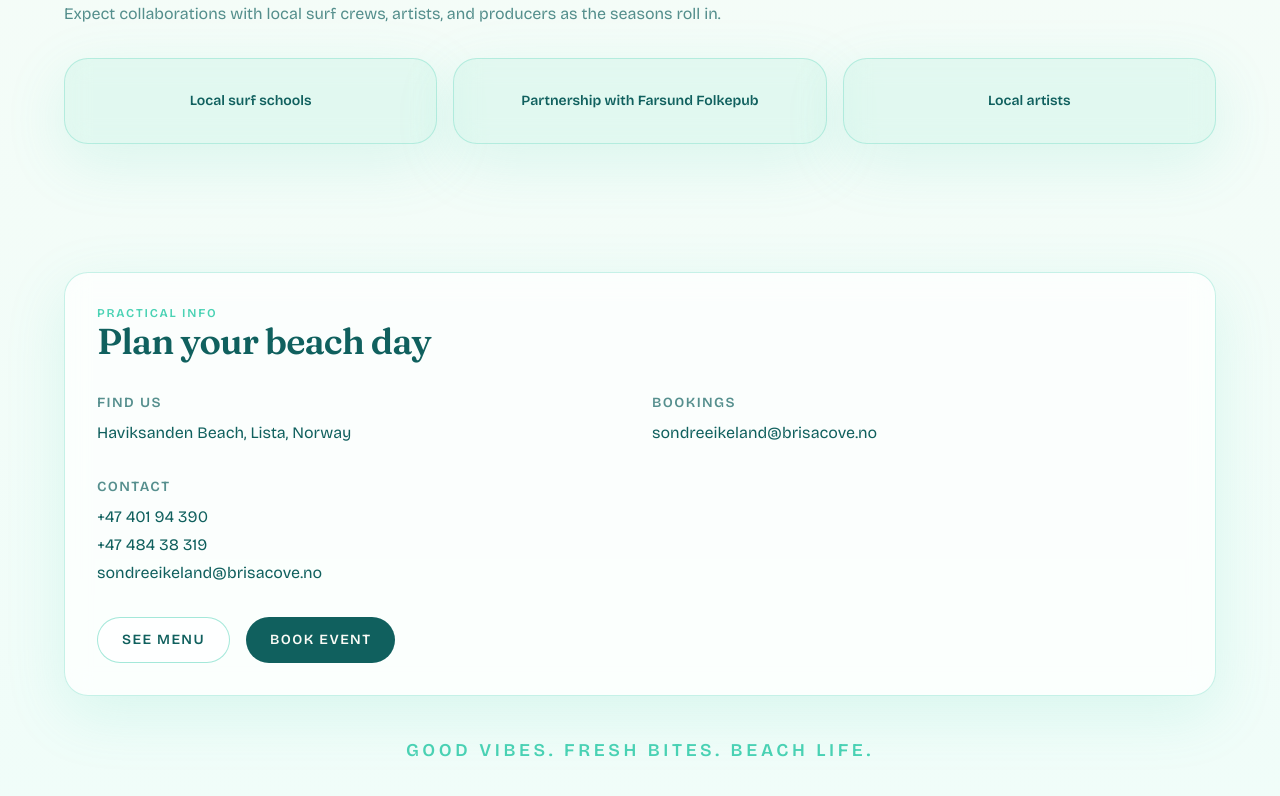
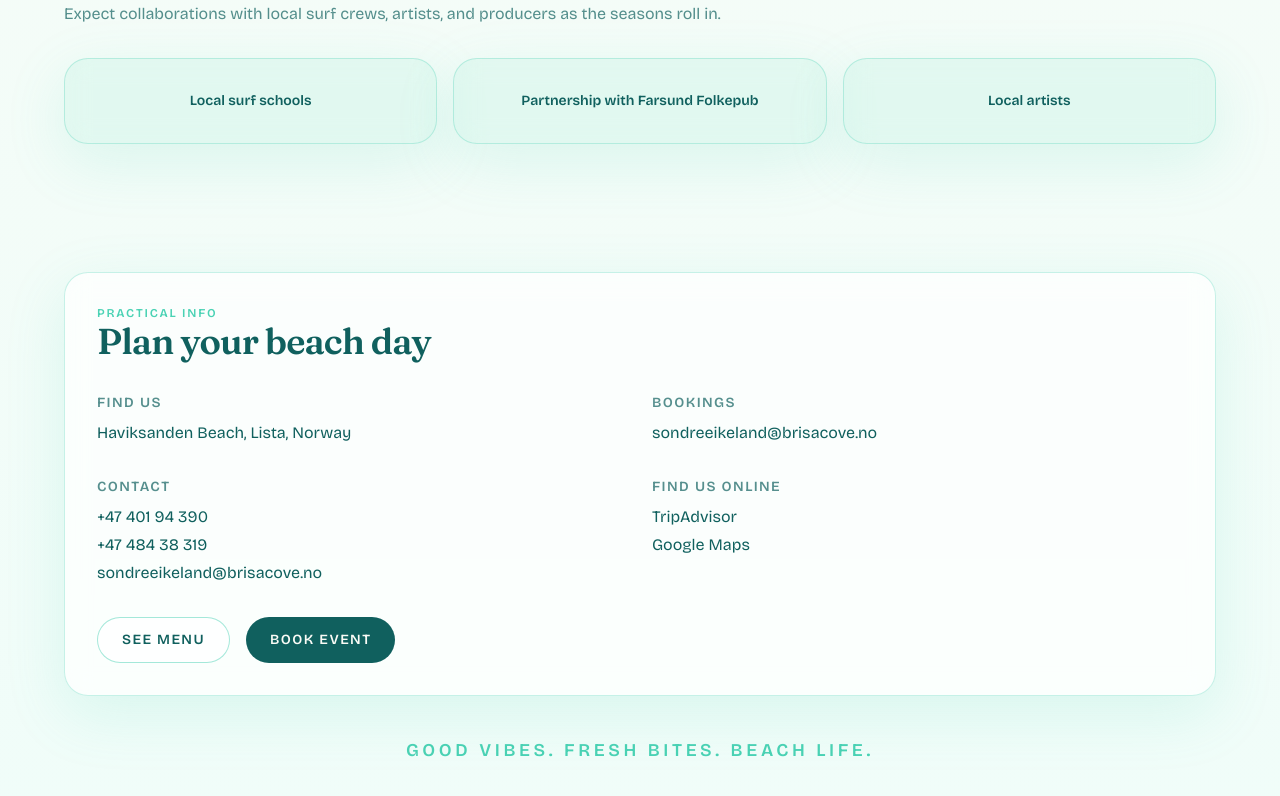
Before and after one commit to augustnhj/Brisa-Cove-Landing-v2, a Next.js app: page / in a window 1280 px wide. Shown: the part 3355-4151 px from the top of the page. Built offline with nearby package versions, Linux system fonts and the light colour scheme.

Commit message:
tripadvisor og maps

```diff
--- a/src/app/page.tsx
+++ b/src/app/page.tsx
@@ -71,6 +71,7 @@ const t = {
       booking: { label: "Bookings", value: "sondreeikeland@brisacove.no" },
       social: { label: "Follow us", comingSoon: "More posts coming soon" },
       contact: { label: "Contact" },
+      findUs: { label: "Find us online", tripadvisor: "TripAdvisor", maps: "Google Maps" },
       ctaMenu: "See menu",
       ctaBook: "Book event",
       tagline: "Good vibes. Fresh bites. Beach life.",
@@ -151,6 +152,7 @@ const t = {
       booking: { label: "Buchungen", value: "sondreeikeland@brisacove.no" },
       social: { label: "Folgt uns", comingSoon: "Mehr Beiträge kommen bald" },
       contact: { label: "Kontakt" },
+      findUs: { label: "Online finden", tripadvisor: "TripAdvisor", maps: "Google Maps" },
       ctaMenu: "Menü ansehen",
       ctaBook: "Event buchen",
       tagline: "Gute Stimmung. Frische Bissen. Strandleben.",
@@ -231,6 +233,7 @@ const t = {
       booking: { label: "Bestillinger", value: "sondreeikeland@brisacove.no" },
       social: { label: "Følg oss", comingSoon: "Flere innlegg kommer snart" },
       contact: { label: "Kontakt" },
+      findUs: { label: "Finn oss på nett", tripadvisor: "TripAdvisor", maps: "Google Maps" },
       ctaMenu: "Se meny",
       ctaBook: "Book arrangement",
       tagline: "God stemning. Ferske biter. Strandliv.",
@@ -494,6 +497,7 @@ export default function Home() {
                 </a>
               </div>
             </div>
+            <div className="grid gap-6 md:grid-cols-2">
               <div>
                 <h3 className="text-sm font-semibold uppercase tracking-[0.1em] text-deepteal/70">
                   {copy.visit.contact.label}
@@ -502,6 +506,20 @@ export default function Home() {
                   <a href="tel:+4740194390" className="hover:text-seafoam transition-colors">+47 401 94 390</a>
                   <a href="tel:+4748438319" className="hover:text-seafoam transition-colors">+47 484 38 319</a>
                   <a href="mailto:sondreeikeland@brisacove.no" className="hover:text-seafoam transition-colors">sondreeikeland@brisacove.no</a>
+                </div>
+              </div>
+              <div>
+                <h3 className="text-sm font-semibold uppercase tracking-[0.1em] text-deepteal/70">
+                  {copy.visit.findUs.label}
+                </h3>
+                <div className="mt-2 flex flex-col gap-1 text-base text-deepteal">
+                  <a href="https://www.tripadvisor.com/Restaurant_Review-g668811-d34442354-Reviews-Brisa_Cove-Farsund_Vest_Agder_Southern_Norway.html" target="_blank" rel="noopener noreferrer" className="hover:text-seafoam transition-colors">
+                    {copy.visit.findUs.tripadvisor}
+                  </a>
+                  <a href="https://www.google.com/maps/place/Brisa+Cove/@58.1278988,6.9563334,10.9z/data=!4m6!3m5!1s0x4637650018f1a137:0xc0991b5cb018e217!8m2!3d58.0705667!4d6.7260905!16s%2Fg%2F11z8gnfqtm?entry=ttu&g_ep=EgoyMDI2MDYyOS4wIKXMDSoASAFQAw%3D%3D" target="_blank" rel="noopener noreferrer" className="hover:text-seafoam transition-colors">
+                    {copy.visit.findUs.maps}
+                  </a>
+                </div>
               </div>
             </div>
             <div className="flex flex-wrap gap-4">
```
Lines whose indentation alone changed are shown as unchanged.
